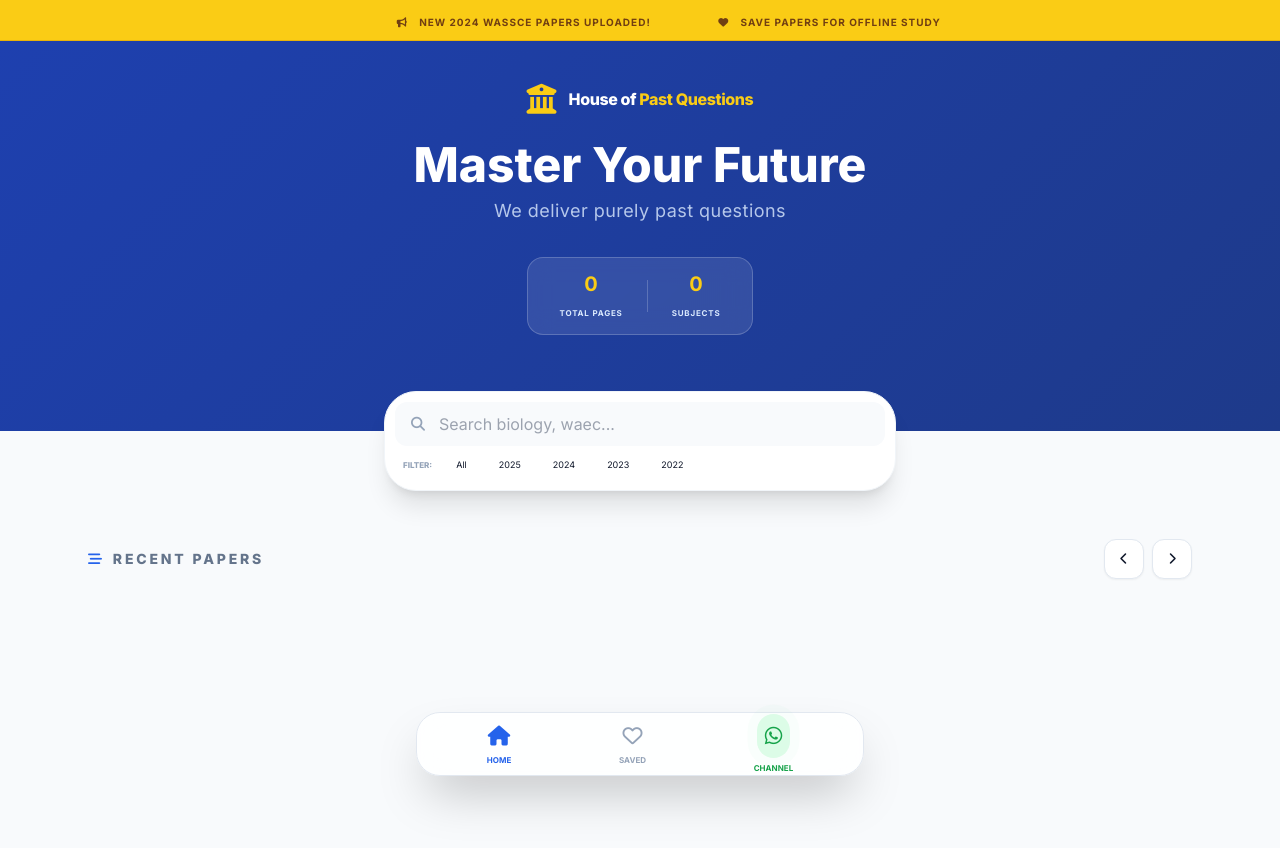
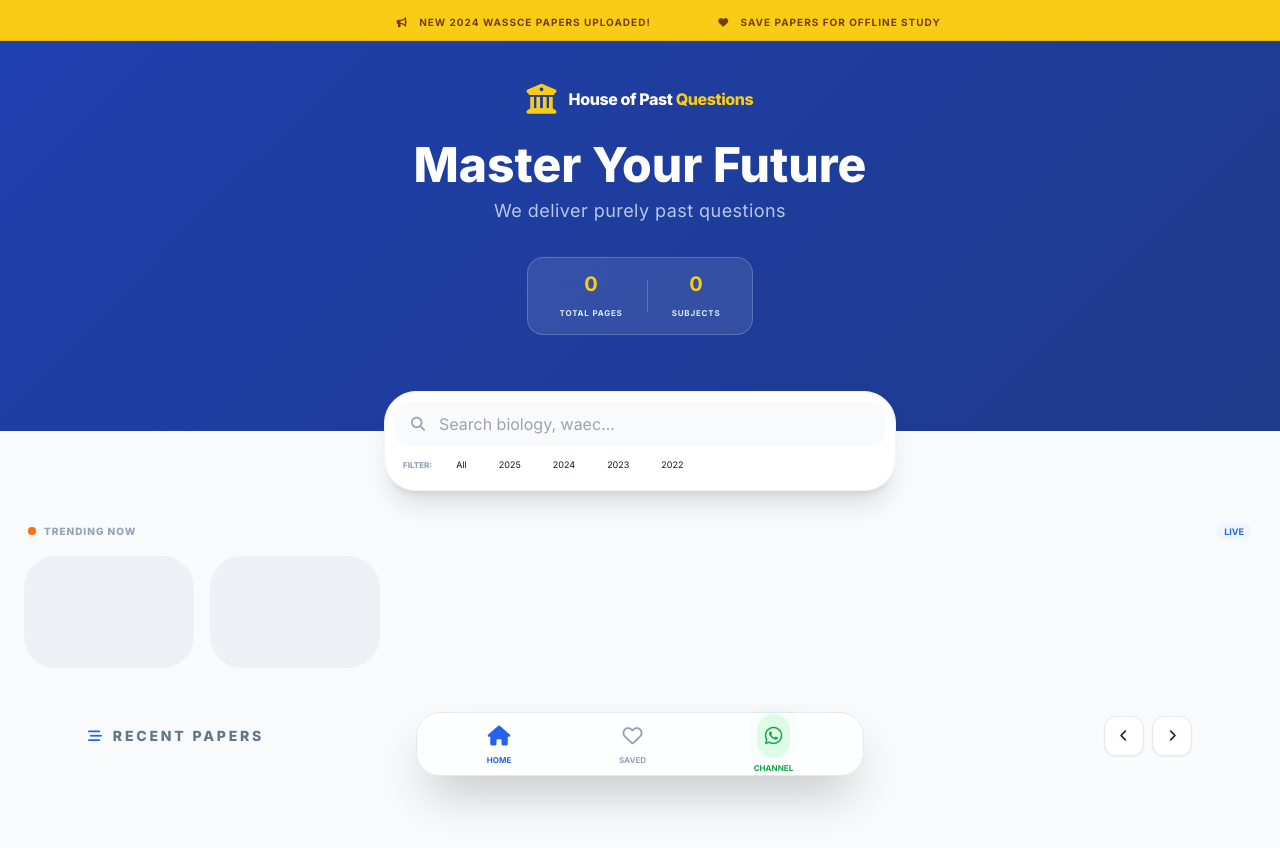
Before and after one commit to ArnmxAaron/Home-Of-Past-Questions, a plain HTML site: page index.html in a window 1280 px wide. Before the commit the page ends 800 px from the top, so only its background shows below. Drawn offline with nearby package versions, Linux system fonts and the light colour scheme; a script that the page names is missing.

Commit message:
Fix HTML encoding issues in index.html

```diff
--- a/index.html
+++ b/index.html
@@ -59,7 +59,7 @@
         <div class="container mx-auto px-6 text-center">
             <div class="flex items-center justify-center gap-3 mb-6">
                 <i class="fas fa-university text-yellow-400 text-3xl"></i>
-                <h1 class="text-1xl font-extrabold tracking-tight">House of <span class="text-yellow-400">Past Questions</span></h1>
+                <h1 class="text-1xl font-extrabold tracking-tight">House of Past <span class="text-yellow-400">Questions</span></h1>
             </div>
 
             <h2 class="text-3xl md:text-5xl font-black mb-2">Master Your Future</h2>
@@ -103,8 +103,26 @@
         <div id="last-seen-card"></div>
     </section>
 
-    <main class="container mx-auto px-4 py-12 max-w-6xl">
-        <div class="flex items-center justify-between mb-8 px-2">
+    <section class="container mx-auto px-6 mt-8">
+        <div class="flex items-center justify-between mb-4 px-1">
+            <h3 class="text-[10px] font-black text-slate-400 uppercase tracking-widest flex items-center gap-2">
+                <span class="flex h-2 w-2 relative">
+                    <span class="animate-ping absolute inline-flex h-full w-full rounded-full bg-orange-400 opacity-75"></span>
+                    <span class="relative inline-flex rounded-full h-2 w-2 bg-orange-500"></span>
+                </span>
+                Trending Now
+            </h3>
+            <span class="text-[9px] font-bold text-blue-600 bg-blue-50 px-2 py-0.5 rounded-full uppercase">Live</span>
+        </div>
+
+        <div id="trending-grid" class="flex gap-4 overflow-x-auto pb-4 no-scrollbar -mx-2 px-2 snap-x snap-mandatory">
+            <div class="min-w-[170px] h-28 bg-slate-200 animate-pulse rounded-[2rem]"></div>
+            <div class="min-w-[170px] h-28 bg-slate-200 animate-pulse rounded-[2rem]"></div>
+        </div>
+    </section>
+
+    <main class="container mx-auto px-4 py-8 max-w-6xl">
+        <div class="flex items-center justify-between mb-6 px-2">
             <h3 id="grid-title" class="text-sm font-black flex items-center gap-2 uppercase tracking-[0.2em] text-slate-500">
                 <i class="fas fa-stream text-blue-600"></i> Recent Papers
             </h3>
@@ -117,6 +135,7 @@
                 </button>
             </div>
         </div>
+
         <div id="subject-grid" class="grid grid-cols-2 lg:grid-cols-4 gap-3 md:gap-6 transition-opacity duration-300">
             </div>
     </main>
@@ -157,5 +176,4 @@
         }
     </script>
 </body>
-
 </html>
```
Lines whose indentation alone changed are shown as unchanged.
